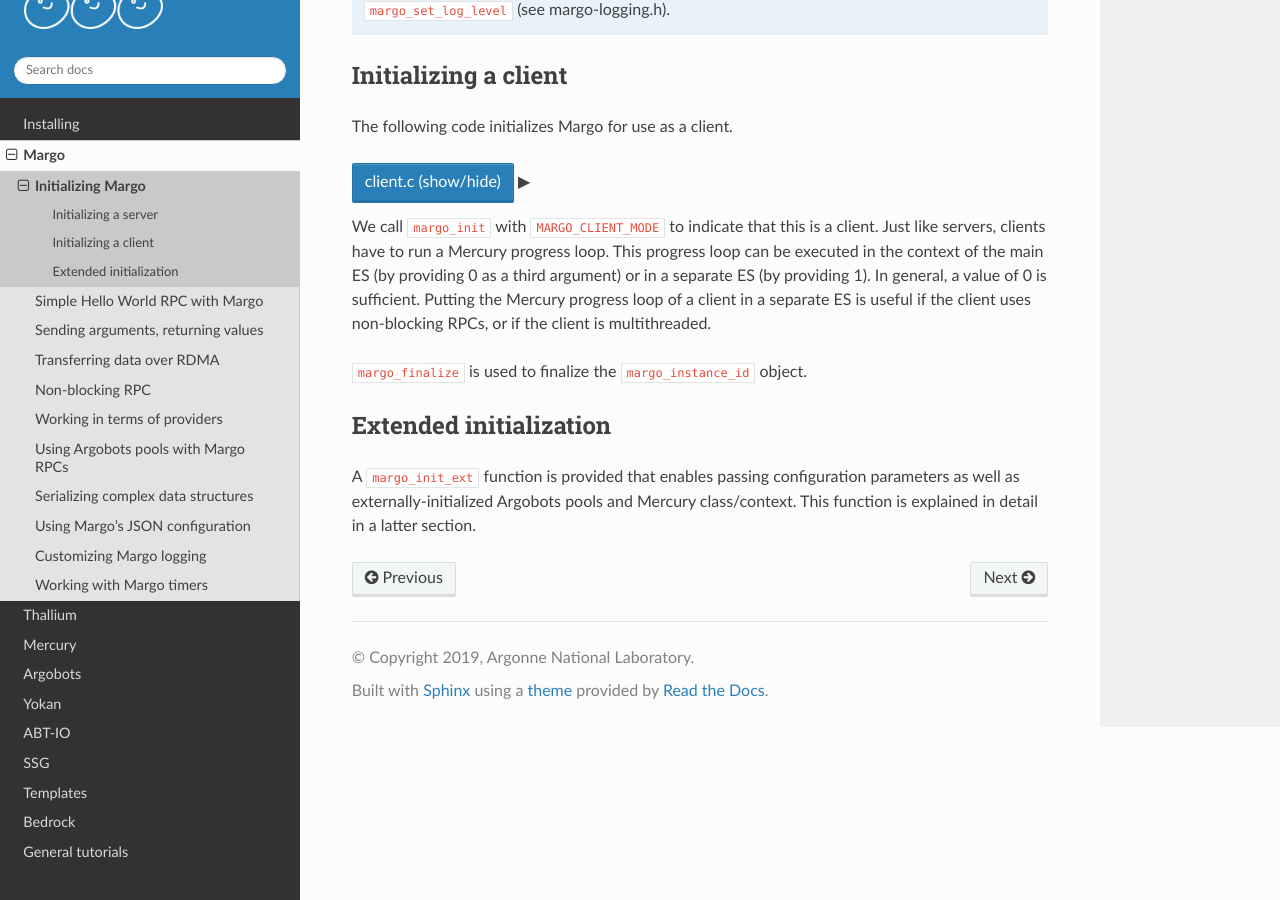
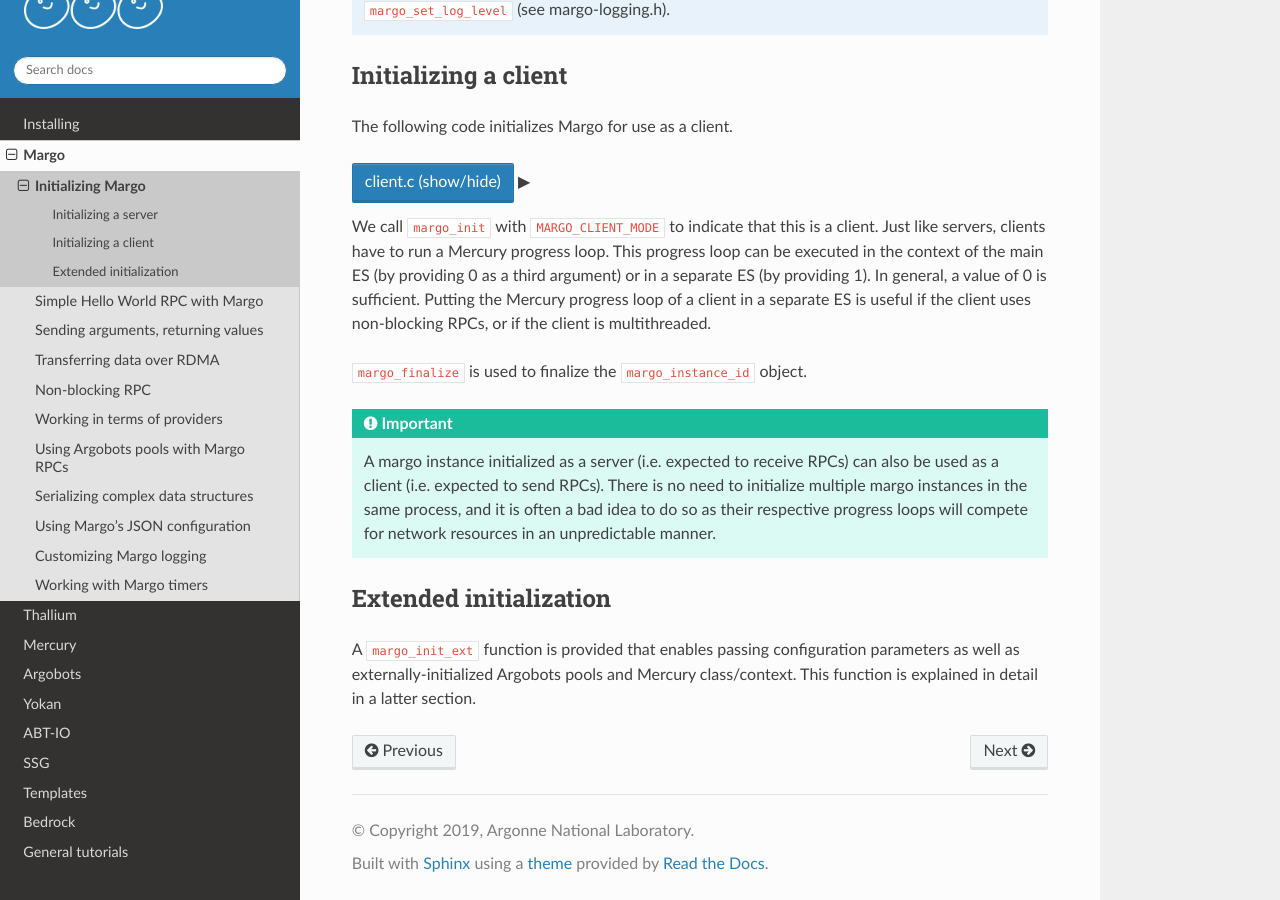
Before and after one commit to mochi-hpc/mochi-doc, a Sphinx documentation site: the page built from docs/source/margo/01_init.rst, in a window 1280 px wide and 900 px high, scrolled down 1114 px. Built offline with Sphinx 7.4.7 and the Read the Docs theme 2.0.0, drawn with Linux system fonts in a browser that asks for light colours.

Commit message:
added the information that servers are also clients

```diff
--- a/docs/source/margo/01_init.rst
+++ b/docs/source/margo/01_init.rst
@@ -67,6 +67,13 @@ or if the client is multithreaded.
 :code:`margo_finalize` is used to finalize the :code:`margo_instance_id` object.
 
 
+.. important::
+   A margo instance initialized as a server (i.e. expected to receive RPCs) can also be used
+   as a client (i.e. expected to send RPCs). There is no need to initialize multiple margo
+   instances in the same process, and it is often a bad idea to do so as their respective
+   progress loops will compete for network resources in an unpredictable manner.
+
+
 Extended initialization
 -----------------------
 
--- a/docs/source/thallium/01_init.rst
+++ b/docs/source/thallium/01_init.rst
@@ -47,3 +47,9 @@ Contrary to the server, this program will exit normally.
 Client engine are not supposed to wait for anything.
 We use :code:`THALLIUM_CLIENT_MODE` to specify that the engine is a client.
 We can simply provide the protocol, here "tcp", since a client is not receiving on any address.
+
+.. important::
+   A thallium engine initialized as a server (i.e. expected to receive RPCs) can also be used
+   as a client (i.e. expected to send RPCs). There is no need to initialize multiple engines
+   in the same process, and it is often a bad idea to do so as their respective
+   progress loops will compete for network resources in an unpredictable manner.
```
